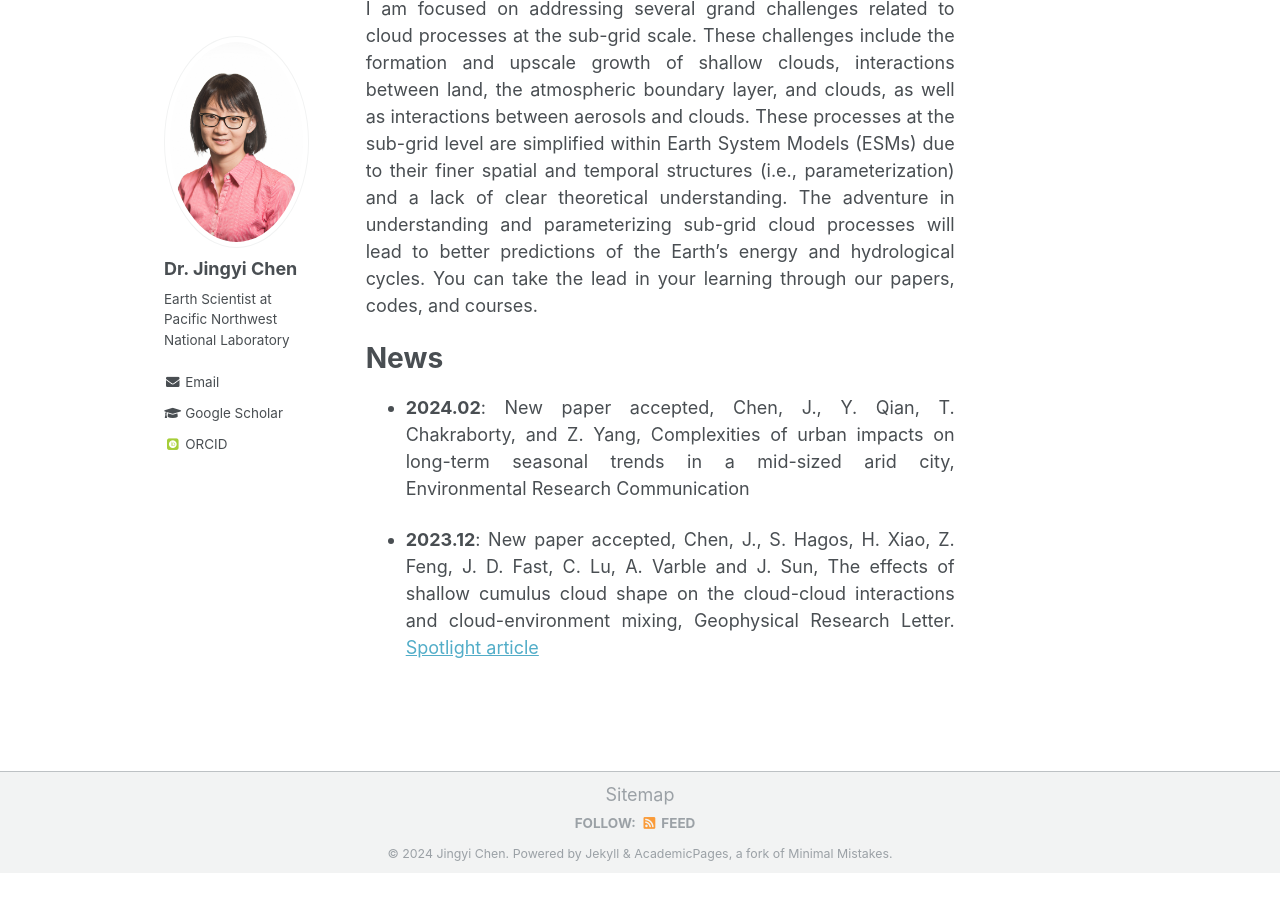
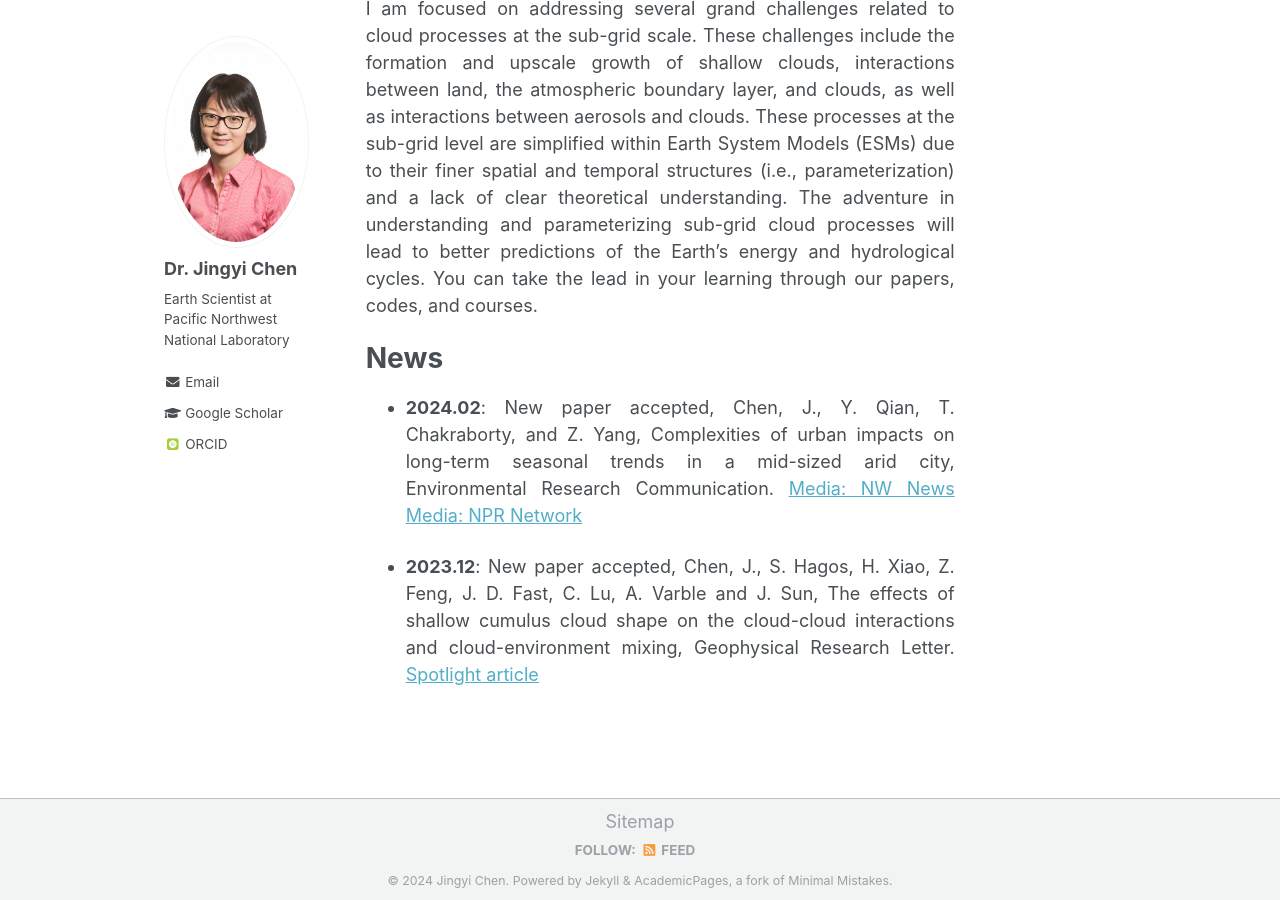
Before and after one commit to Jingyi-Chen/jingyi-chen.github.io, a Jekyll site: the page built from _pages/about.md, in a window 1280 px wide and 900 px high, scrolled down 698 px. Built offline with Jekyll 4.4.1, drawn with Linux system fonts in a browser that asks for light colours; some web fonts are replaced; before the commit the page ends 1571 px from its top, so only the background shows below that.

Commit message:
Update about.md

```diff
--- a/_pages/about.md
+++ b/_pages/about.md
@@ -14,6 +14,6 @@ I am focused on addressing several grand challenges related to cloud processes a
 
 News
 ======
-* **2024.02**: New paper accepted, Chen, J., Y. Qian, T. Chakraborty, and Z. Yang, Complexities of urban impacts on long-term seasonal trends in a mid-sized arid city, Environmental Research Communication
+* **2024.02**: New paper accepted, Chen, J., Y. Qian, T. Chakraborty, and Z. Yang, Complexities of urban impacts on long-term seasonal trends in a mid-sized arid city, Environmental Research Communication. [Media: NW News](https://www.nwnewsnetwork.org/environment-and-planning/2024-02-22/study-as-the-climate-changes-the-desert-tri-cities-is-actually-getting-cooler) [Media: NPR Network](https://www.kuow.org/stories/study-as-the-climate-changes-the-desert-tri-cities-is-actually-getting-cooler)
 
 * **2023.12**: New paper accepted, Chen, J., S. Hagos, H. Xiao, Z. Feng, J. D. Fast, C. Lu, A. Varble and J. Sun, The effects of shallow cumulus cloud shape on the cloud-cloud interactions and cloud-environment mixing, Geophysical Research Letter. [Spotlight article](https://www.pnnl.gov/publications/whats-cloud-look)
```
